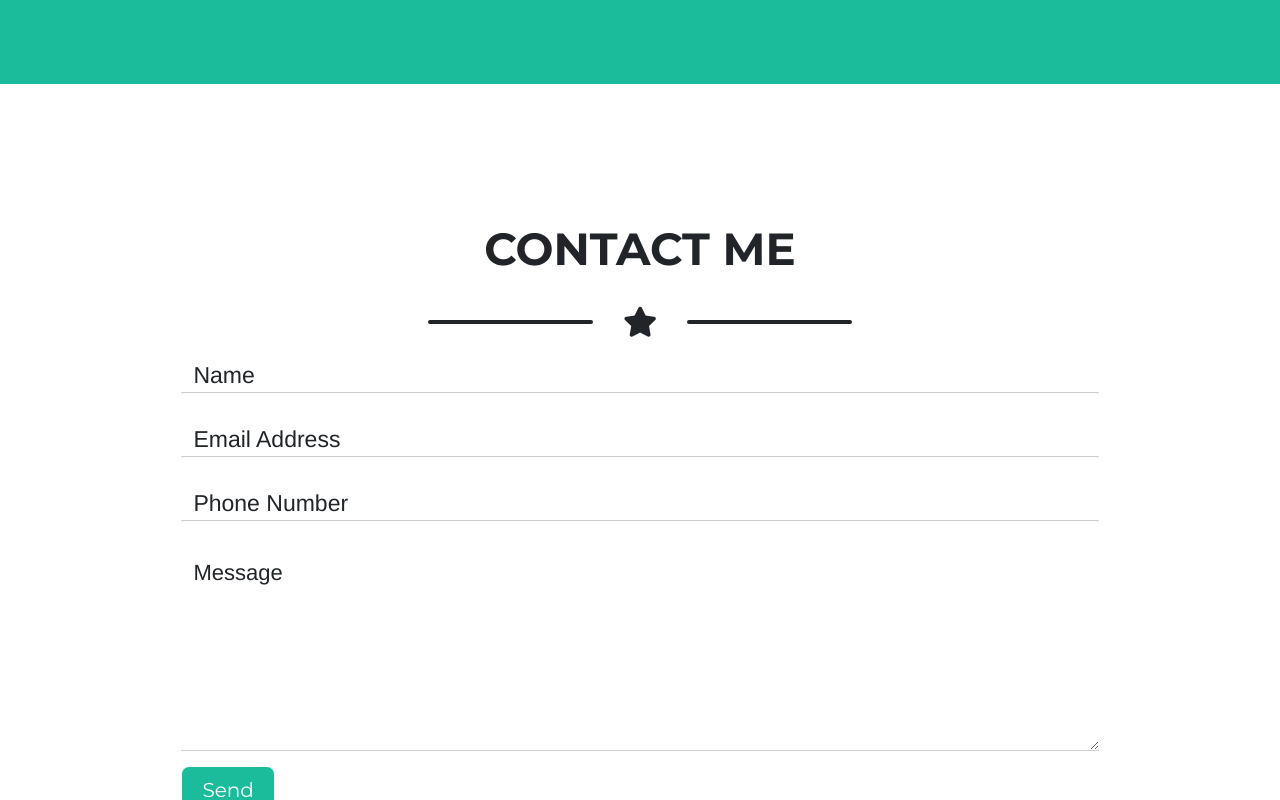
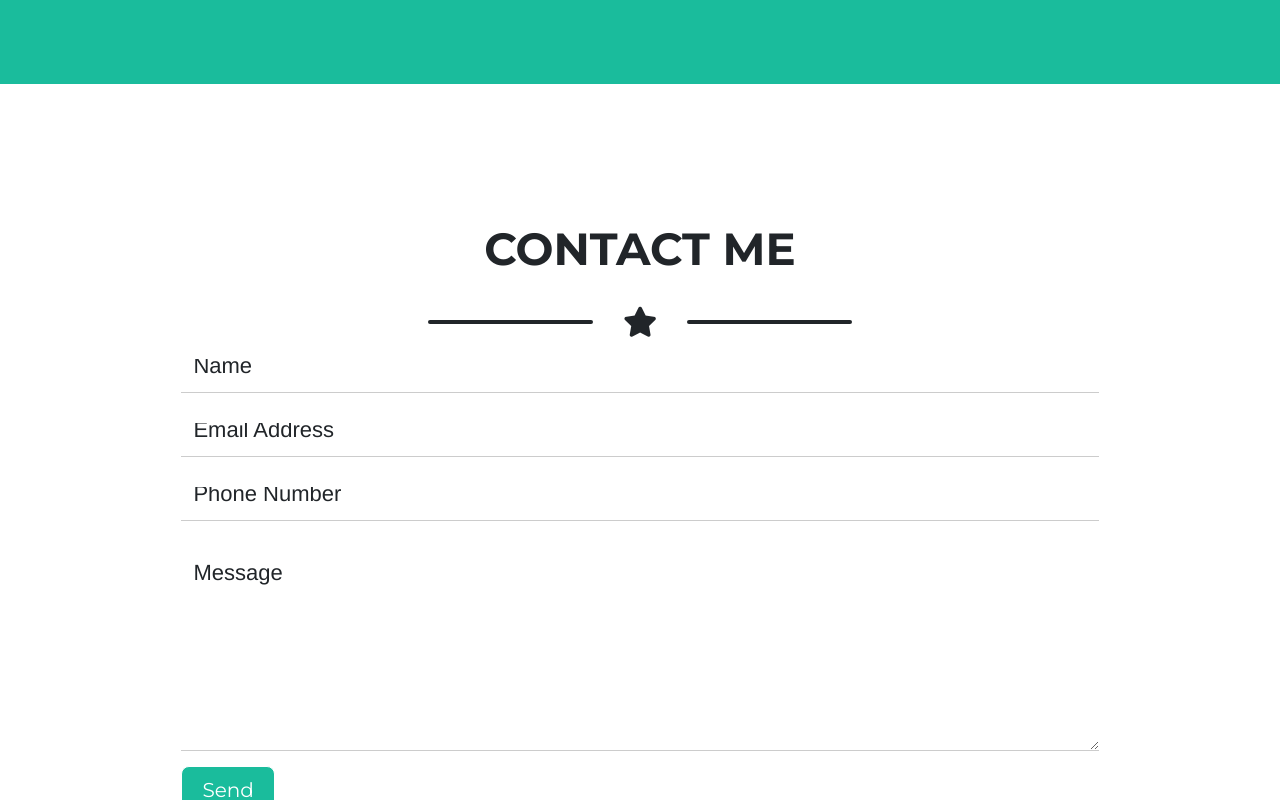
Before and after one commit to flavioalessandri/html-css-bootstrap-freelancer, a plain HTML site: page index.html in a window 1280 px wide. Shown: the part 2000-2800 px from the top of the page. Drawn offline with nearby package versions, Linux system fonts and the light colour scheme.

Commit message:
Aggiunta padding ai placeholder e aumento del font sull'overlay delle immagini

```diff
--- a/css/style.css
+++ b/css/style.css
@@ -38,7 +38,6 @@ section#about, section#contact{
 
 /*..Padding-Bottom del titolo (PORTFOLIO+STELLA) e immagini..  */
 #portfolio > div > div:first-of-type > div{
-  background-color: red;
   padding-bottom:40px;
 }
 /*....................................FORMATTAZIONE TESTO.................  */
@@ -77,10 +76,6 @@ a.navbar-brand {
   font-size: 2rem;
 }
 
-input, .form-group input::placeholder{
-  font-size: 2.2rem!important;
-}
-
 p {
   font-family: 'Lato', sans-serif;
   font-size: 2.2rem;
@@ -88,9 +83,14 @@ p {
   margin:10px 0;
 }
 
+.form-control{
+  padding-bottom:20px;
+}
+
 .form-control::placeholder {
   font-size: 2.2rem!important;
   color:#212529;
+  padding-bottom: 30px;
 }
 /*  ...............................................IMMAGINI...............  */
 #jumbotron img{
@@ -242,8 +242,8 @@ header button:hover, #contact button:hover{
 }
 
 .project-overlay {
-
-  font-size: 3em;
+  font-size: 10rem;
+  line-height: 4rem;
   position: absolute;
   top: 0;
   left: 0;
@@ -361,10 +361,6 @@ footer {
     font-size: 3rem;
   }
 
-  input, .form-group input::placeholder{
-    font-size: 2.2rem!important;
-  }
-
   p {
     font-size: 2.2rem;
     line-height: 3rem;
@@ -373,14 +369,13 @@ footer {
 
   .form-control::placeholder {
     font-size: 2.2rem!important;
-    color:#212529;
   }
 
-  /*...............PADDING SUPERIORE del  PRIMO  <p> DELLA SEZIONE ABOUT..... */
+  /*.......PADDING SUPERIORE del  PRIMO <p> DELLA SEZIONE ABOUT..... */
   #about > div > div:nth-of-type(2) > div:nth-of-type(1){
     padding-top: 0px;
   }
-  /*...............PADDING INFERIORE del SECONDO <p> DELLA SEZIONE ABOUT..... */
+  /*.......PADDING INFERIORE del SECONDO <p> DELLA SEZIONE ABOUT..... */
   #about > div > div:nth-of-type(2) > div:nth-of-type(2){
     padding-bottom: 0px;
   }
@@ -431,8 +426,8 @@ footer {
     font-size: 2rem;
   }
 
-  input, .form-group input::placeholder{
-    font-size: 2.3rem!important;
+  .form-control::placeholder {
+    font-size: 2.2rem!important;
   }
 
   p {
```
